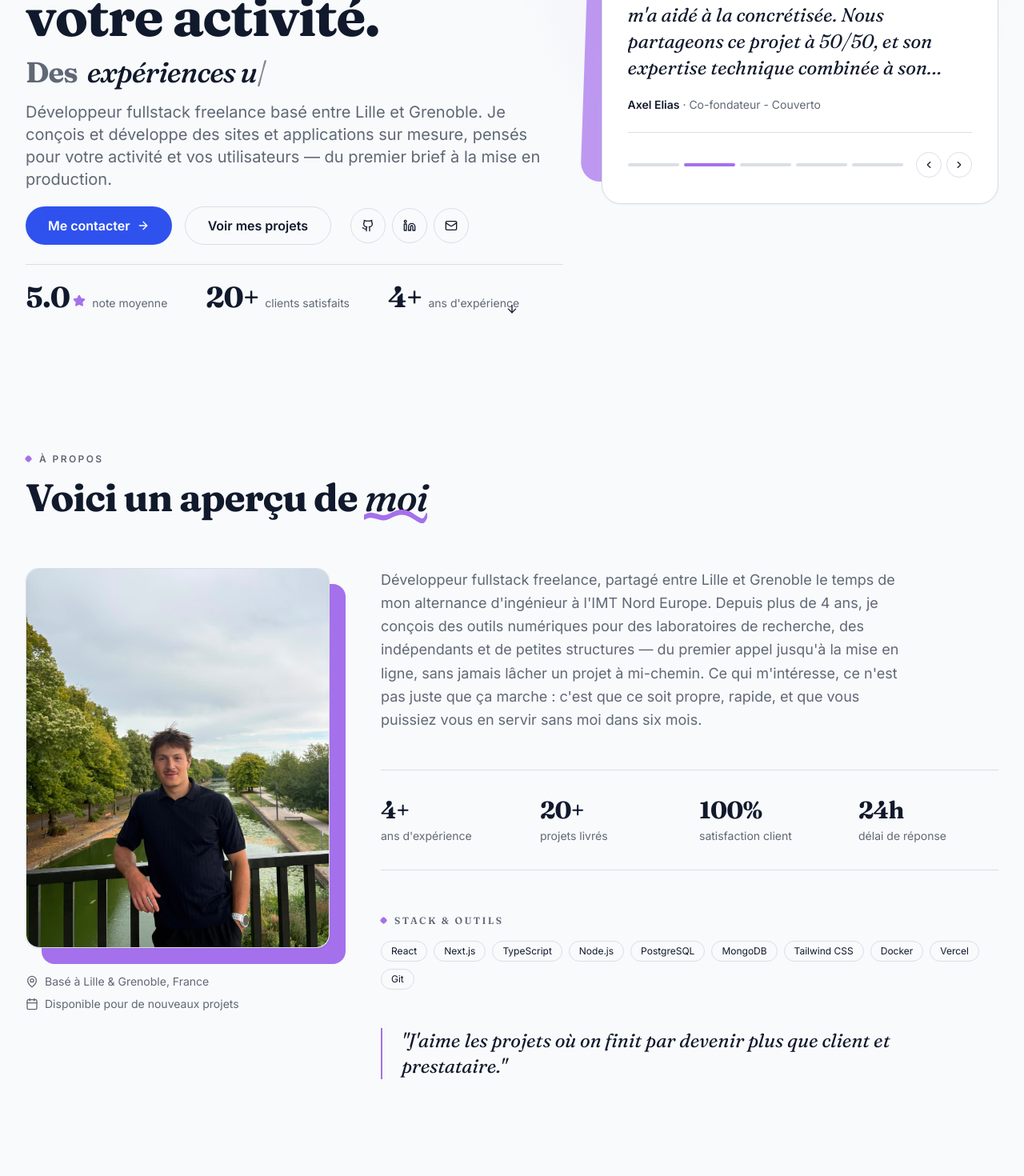
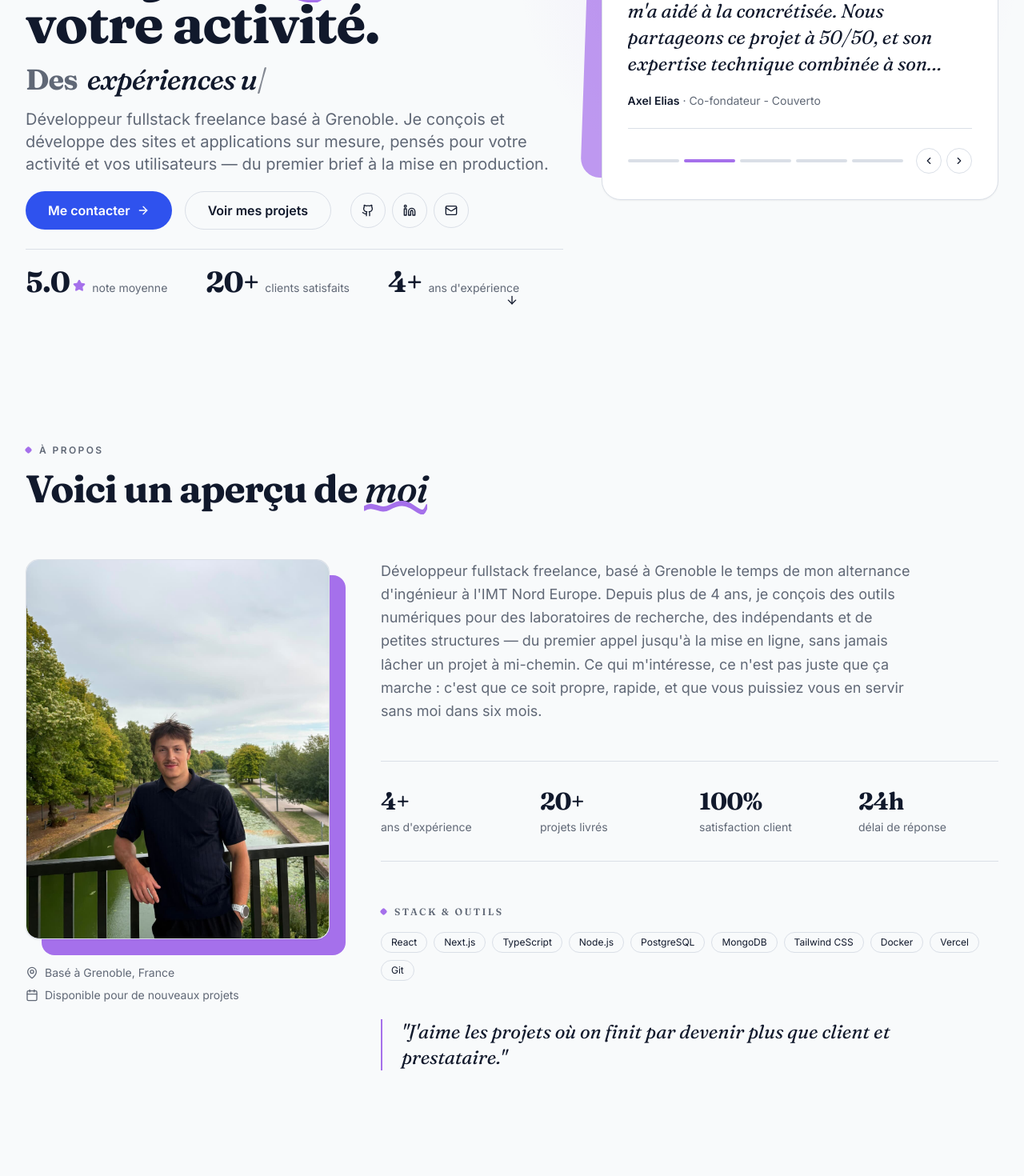
Before and after one commit to teovlt/portfolioFreelance, a React (Vite) app: page / in a window 1280 px wide. Shown: the part 380-1850 px from the top of the page at 80% size. Built offline with nearby package versions, Linux system fonts and the light colour scheme.

Commit message:
Simplify location copy to Grenoble only
Co-Authored-By: Claude Sonnet 5 <noreply@anthropic.com>

```diff
--- a/src/locales/en.json
+++ b/src/locales/en.json
@@ -15,7 +15,7 @@
     "titleHighlight": "grow",
     "titleEnd": "your business.",
     "icreate": "I craft",
-    "subtitle": "Freelance fullstack developer based between Lille and Grenoble. I design and build custom websites and applications, built for your business and your users — from the first brief to production.",
+    "subtitle": "Freelance fullstack developer based in Grenoble. I design and build custom websites and applications, built for your business and your users — from the first brief to production.",
     "action1": "Get in Touch",
     "action2": "View My Work",
     "rating": "average rating",
@@ -36,7 +36,7 @@
     "eyebrow": "About",
     "title": "Here's a little about",
     "me": "me",
-    "description": "I'm a freelance fullstack developer, splitting my time between Lille and Grenoble during my engineering apprenticeship at IMT Nord Europe. For over 4 years I've been building digital tools for research labs, independents and small businesses — from the first call to going live, never leaving a project half-finished. What matters to me isn't just that it works: it's that it's clean, fast, and that you can run it without me six months from now.",
+    "description": "I'm a freelance fullstack developer, based in Grenoble during my engineering apprenticeship at IMT Nord Europe. For over 4 years I've been building digital tools for research labs, independents and small businesses — from the first call to going live, never leaving a project half-finished. What matters to me isn't just that it works: it's that it's clean, fast, and that you can run it without me six months from now.",
     "quick": {
       "experience": "years experience",
       "projects": "projects delivered",
@@ -44,7 +44,7 @@
       "response": "response time"
     },
     "techTitle": "Stack & tools",
-    "location": "Based in Lille & Grenoble, France",
+    "location": "Based in Grenoble, France",
     "availability": "Available for new projects",
     "quote": "I like projects where we end up being more than just client and freelancer.",
     "cta": "Let's work together"
@@ -283,7 +283,7 @@
       "title": "Contact Information",
       "location": {
         "label": "Location",
-        "value": "Lille & Grenoble, FR"
+        "value": "Grenoble, FR"
       },
       "email": {
         "label": "Email"
@@ -298,11 +298,11 @@
       "eyebrow": "Let's work together",
       "titleStart": "Let's talk about",
       "titleHighlight": "your project.",
-      "tagline": "Freelance fullstack developer based between Lille and Grenoble, available for new projects."
+      "tagline": "Freelance fullstack developer based in Grenoble, available for new projects."
     },
     "cta": "Get in touch",
     "rights": "All rights reserved.",
-    "location": "Lille & Grenoble, France",
+    "location": "Grenoble, France",
     "columns": {
       "navTitle": "Navigation",
       "contactTitle": "Contact"
--- a/src/locales/fr.json
+++ b/src/locales/fr.json
@@ -15,7 +15,7 @@
     "titleHighlight": "grandir",
     "titleEnd": "votre activité.",
     "icreate": "Des",
-    "subtitle": "Développeur fullstack freelance basé entre Lille et Grenoble. Je conçois et développe des sites et applications sur mesure, pensés pour votre activité et vos utilisateurs — du premier brief à la mise en production.",
+    "subtitle": "Développeur fullstack freelance basé à Grenoble. Je conçois et développe des sites et applications sur mesure, pensés pour votre activité et vos utilisateurs — du premier brief à la mise en production.",
     "action1": "Me contacter",
     "action2": "Voir mes projets",
     "rating": "note moyenne",
@@ -36,7 +36,7 @@
     "eyebrow": "À propos",
     "title": "Voici un aperçu de",
     "me": "moi",
-    "description": "Développeur fullstack freelance, partagé entre Lille et Grenoble le temps de mon alternance d'ingénieur à l'IMT Nord Europe. Depuis plus de 4 ans, je conçois des outils numériques pour des laboratoires de recherche, des indépendants et de petites structures — du premier appel jusqu'à la mise en ligne, sans jamais lâcher un projet à mi-chemin. Ce qui m'intéresse, ce n'est pas juste que ça marche : c'est que ce soit propre, rapide, et que vous puissiez vous en servir sans moi dans six mois.",
+    "description": "Développeur fullstack freelance, basé à Grenoble le temps de mon alternance d'ingénieur à l'IMT Nord Europe. Depuis plus de 4 ans, je conçois des outils numériques pour des laboratoires de recherche, des indépendants et de petites structures — du premier appel jusqu'à la mise en ligne, sans jamais lâcher un projet à mi-chemin. Ce qui m'intéresse, ce n'est pas juste que ça marche : c'est que ce soit propre, rapide, et que vous puissiez vous en servir sans moi dans six mois.",
     "quick": {
       "experience": "ans d'expérience",
       "projects": "projets livrés",
@@ -44,7 +44,7 @@
       "response": "délai de réponse"
     },
     "techTitle": "Stack & outils",
-    "location": "Basé à Lille & Grenoble, France",
+    "location": "Basé à Grenoble, France",
     "availability": "Disponible pour de nouveaux projets",
     "quote": "J'aime les projets où on finit par devenir plus que client et prestataire.",
     "cta": "Travaillons ensemble"
@@ -283,7 +283,7 @@
       "title": "Coordonnées",
       "location": {
         "label": "Localisation",
-        "value": "Lille & Grenoble, FR"
+        "value": "Grenoble, FR"
       },
       "email": {
         "label": "Email"
@@ -298,11 +298,11 @@
       "eyebrow": "On travaille ensemble ?",
       "titleStart": "Parlons de",
       "titleHighlight": "votre projet.",
-      "tagline": "Développeur fullstack freelance basé entre Lille et Grenoble, disponible pour de nouveaux projets."
+      "tagline": "Développeur fullstack freelance basé à Grenoble, disponible pour de nouveaux projets."
     },
     "cta": "Me contacter",
     "rights": "Tous droits réservés.",
-    "location": "Lille & Grenoble, France",
+    "location": "Grenoble, France",
     "columns": {
       "navTitle": "Navigation",
       "contactTitle": "Contact"
--- a/src/pages/About.tsx
+++ b/src/pages/About.tsx
@@ -73,16 +73,16 @@ export const About = () => {
       variants={sectionVariants}
     >
       <Helmet>
-        <title>Téo Villet - Développeur Fullstack Freelance à Lille & Grenoble</title>
+        <title>Téo Villet - Développeur Fullstack Freelance à Grenoble</title>
         <meta
           name="description"
-          content="Découvrez qui est Téo Villet, développeur web fullstack freelance basé à Lille et Grenoble. Compétences, expérience, parcours et plus encore."
+          content="Découvrez qui est Téo Villet, développeur web fullstack freelance basé à Grenoble. Compétences, expérience, parcours et plus encore."
         />
       </Helmet>
 
       <div className="container mx-auto px-4 sm:px-6 lg:px-8">
         <div>
-          <h1 className="sr-only">À propos de Téo Villet, Développeur Web Fullstack Freelance à Lille & Grenoble</h1>
+          <h1 className="sr-only">À propos de Téo Villet, Développeur Web Fullstack Freelance à Grenoble</h1>
 
           <motion.p variants={itemVariants} className="eyebrow mb-4">
             {t("about.eyebrow")}
--- a/src/pages/Home.tsx
+++ b/src/pages/Home.tsx
@@ -33,10 +33,10 @@ export const Home = () => {
   return (
     <section id="home-section" className="relative min-h-screen pt-28 pb-10 flex items-center overflow-hidden">
       <Helmet>
-        <title>Téo Villet - Développeur Fullstack Freelance à Lille & Grenoble</title>
+        <title>Téo Villet - Développeur Fullstack Freelance à Grenoble</title>
         <meta
           name="description"
-          content="Téo Villet, développeur web fullstack freelance basé à Lille et Grenoble. Découvrez mon portfolio, mes projets, mon expérience et contactez-moi pour concrétiser vos idées web !"
+          content="Téo Villet, développeur web fullstack freelance basé à Grenoble. Découvrez mon portfolio, mes projets, mon expérience et contactez-moi pour concrétiser vos idées web !"
         />
       </Helmet>
 
```
Also changed, not shown: index.html (+12 -19 lines).
